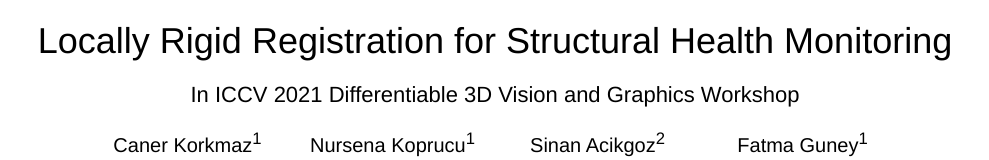
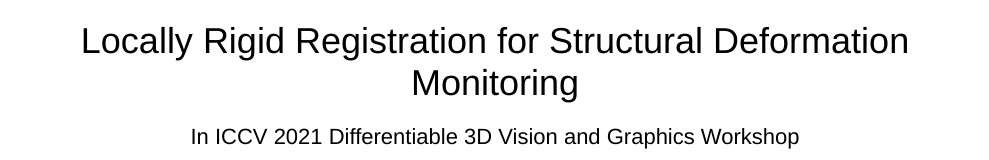
Before and after one commit to KUIS-AI/struct-health, a plain HTML site: page index.html in a window 1280 px wide. Shown: the top 160 px of the page, without its empty margins (145-1134 px from the left). Drawn offline with Linux system fonts and the light colour scheme; a script that the page names is missing.

Commit message:
Update index.html

```diff
--- a/index.html
+++ b/index.html
@@ -1,19 +1,17 @@
 <html lang="en">
 <head>
-    <title>Locally Rigid Registration for Structural Health Monitoring</title>
+    <title>Locally Rigid Registration for Structural Deformation Monitoring</title>
     <!-- Facebook automatically scrapes this. Go to https://developers.facebook.com/tools/debug/
         if you update and want to force Facebook to re-scrape. -->
-    <meta property="og:image" content="Path to my teaser.jpg"/>
-    <meta property="og:title" content="Locally Rigid Registration for Structural Health Monitoring"/>
+    <meta property="og:title" content="Locally Rigid Registration for Structural Deformation Monitoring"/>
     <meta property="og:description"
           content="Locally Rigid Registration for Structural Health Monitoring by Caner Korkmaz, Nursena Koprucu, Sinan Acikgoz and Fatma Guney for ICCV 2021 Differentiable 3D Vision and Graphics workshop"/>
     <!-- Twitter automatically scrapes this. Go to https://cards-dev.twitter.com/validator?
         if you update and want to force Twitter to re-scrape. -->
-    <meta property="twitter:card" content="Locally Rigid Registration for Structural Health Monitoring"/>
-    <meta property="twitter:title" content="Locally Rigid Registration for Structural Health Monitoring"/>
+    <meta property="twitter:card" content="Locally Rigid Registration for Structural Deformation Monitoring"/>
+    <meta property="twitter:title" content="Locally Rigid Registration for Structural Deformation Monitoring"/>
     <meta property="twitter:description"
-          content="Locally Rigid Registration for Structural Health Monitoring by Caner Korkmaz, Nursena Koprucu, Sinan Acikgoz and Fatma Guney for ICCV 2021 Differentiable 3D Vision and Graphics workshop"/>
-    <meta property="twitter:image" content="Path to my teaser.jpg"/>
+          content="Locally Rigid Registration for Structural Deformation Monitoring by Caner Korkmaz, Nursena Koprucu, Sinan Acikgoz and Fatma Guney for ICCV 2021 Differentiable 3D Vision and Graphics workshop"/>
     <meta name="viewport" content="width=device-width, initial-scale=1.0">
 
     <script src="https://www.google.com/jsapi" type="text/javascript"></script>
@@ -41,7 +39,7 @@
 <body>
 <div class="container">
     <div class="title">
-      Locally Rigid Registration for Structural Health Monitoring
+      Locally Rigid Registration for Structural Deformation Monitoring
     </div>
 
     <div class="venue">
@@ -124,7 +122,7 @@
         </a>
     </div>
     <div class="paper-info" style="width: 70%;">
-        <h3>Locally Rigid Registration for Structural Health Monitoring</h3>
+        <h3>Locally Rigid Registration for Structural Deformation Monitoring</h3>
         <p>Caner Korkmaz, Nursena Koprucu, Sinan Acikgoz and Fatma Guney</p>
         <p><a href="mailto:ckorkmaz16@ku.edu.tr">ckorkmaz16@ku.edu.tr</a>, <a href="mailto:nkoprucu16@ku.edu.tr">nkoprucu16@ku.edu.tr</a></p>
         <p>In ICCV Differentiable 3D Vision and Graphics Workshop, 2021.</p>
```
